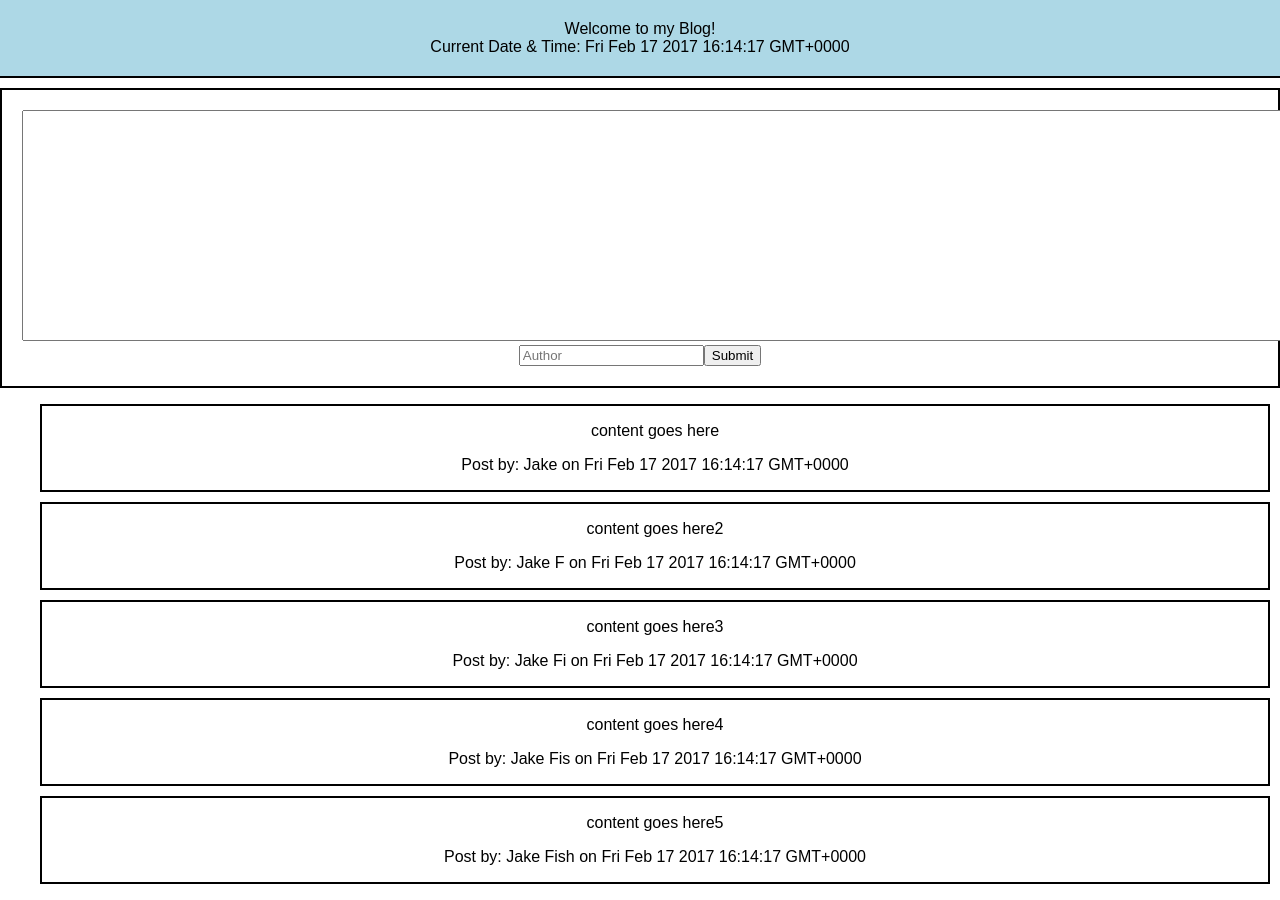
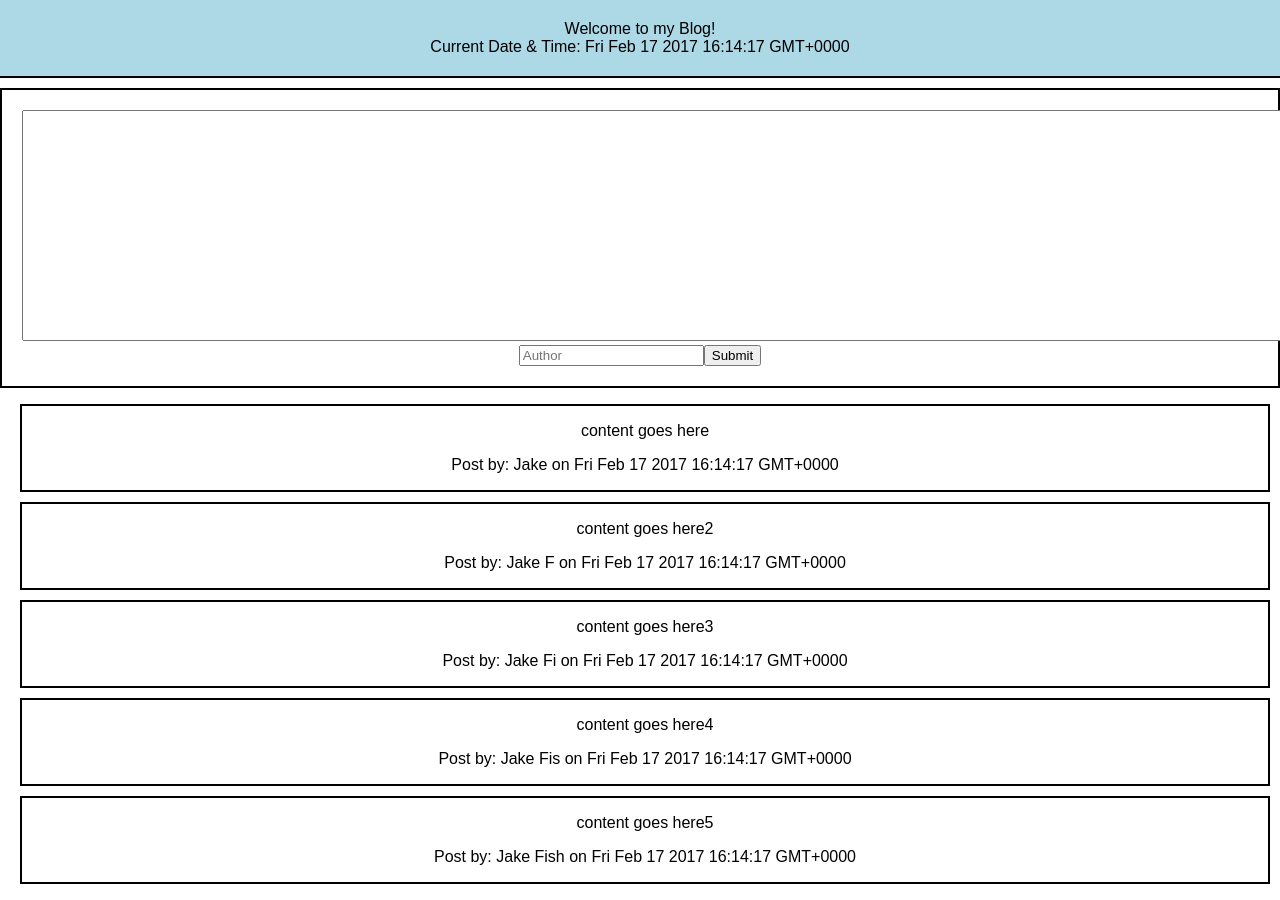
Before and after one commit to jakefishbain/fish-blog-js, a React (Create React App) app: page / in a window 1280 px wide. Shown: the top 900 px of the page. Built offline with nearby package versions, Linux system fonts and the light colour scheme.

Commit message:
fix spacing

```diff
--- a/src/index.css
+++ b/src/index.css
@@ -24,4 +24,5 @@ body {
 
 .blogList {
 	list-style: none;
+	margin-left: -20px
 }
```
